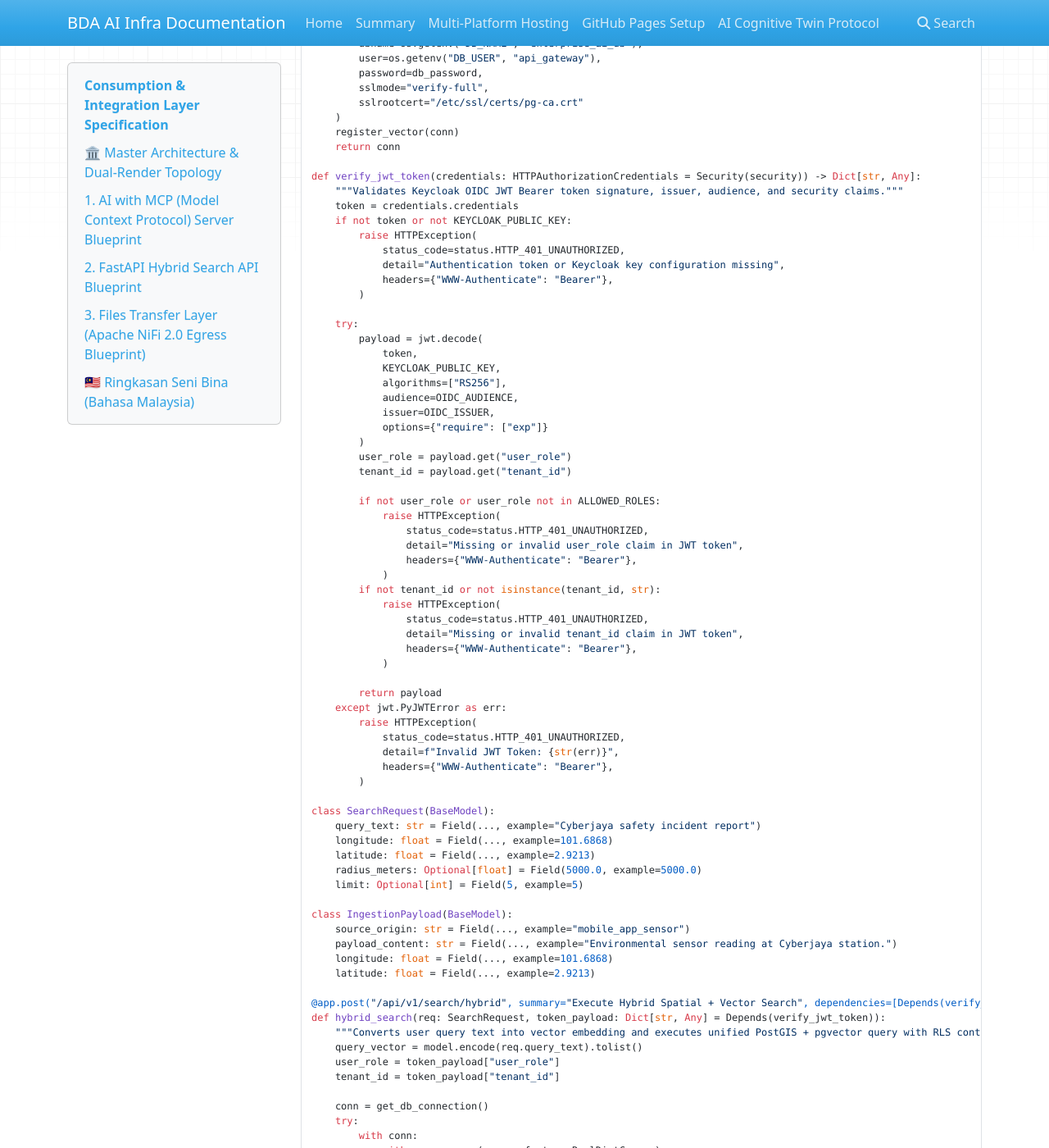
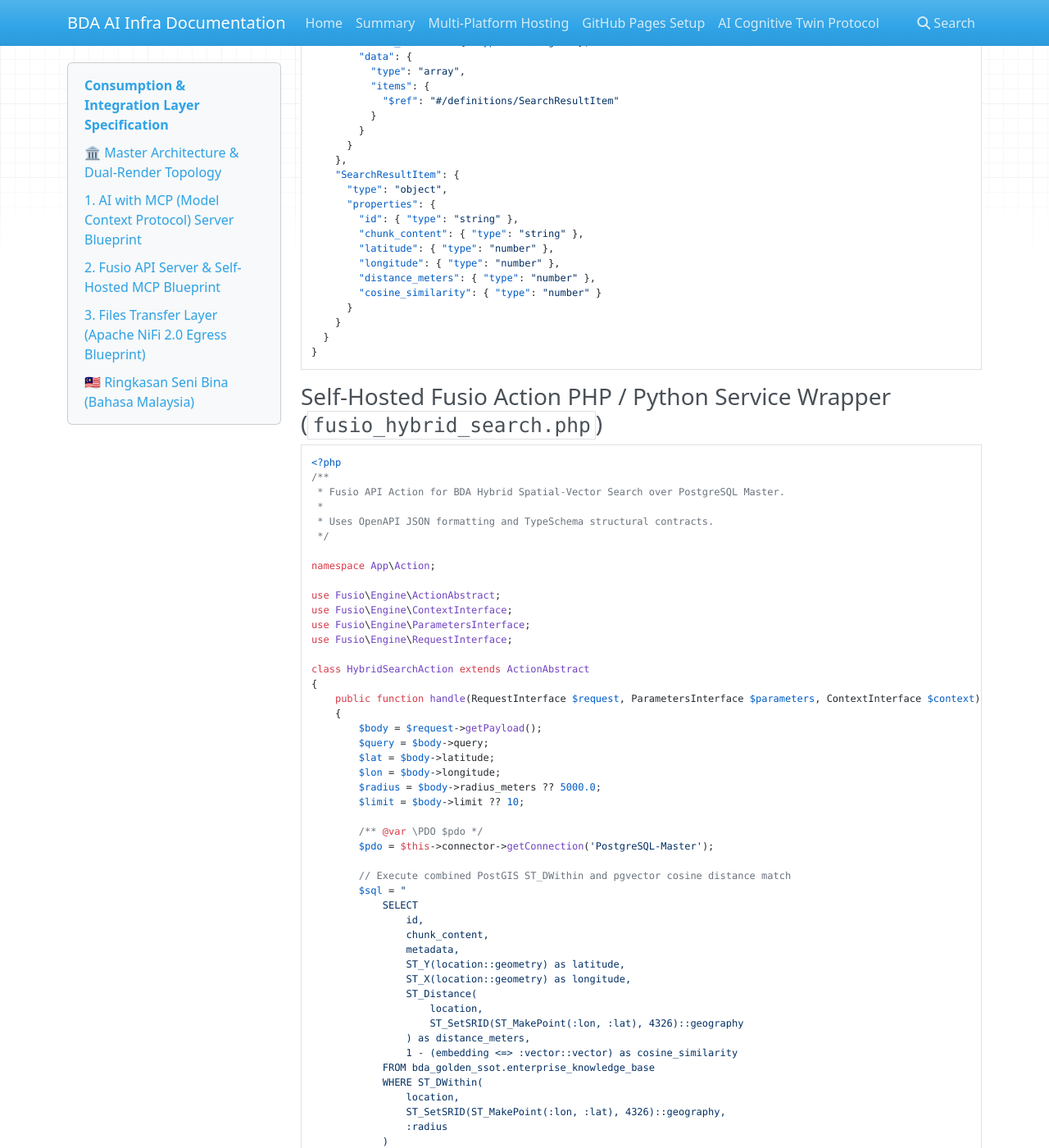
Before and after one commit to linuxmalaysia/bda-ai-infra, an MkDocs documentation site: the page built from docs/reference/consumption-and-integration-layer.md, in a window 1280 px wide and 1400 px high, scrolled down 7911 px. Shown: the whole window at 82% size. Built offline with MkDocs 1.6.1, drawn with Linux system fonts in a browser that asks for light colours; nearby versions of some CDN libraries; some of the changed text lies outside the part shown.

Commit message:
docs: adopt Fusio API Server, TypeSchema, and self-hosted MCP
Adopts Fusio API Server for API services and self-hosted Model Context Protocol (MCP) servers. Integrates TypeSchema specification definitions and OpenAPI JSON formatting standards across the Consumption & Integration Layer.

Co-authored-by: google-labs-jules[bot] <161369871+google-labs-jules[bot]@users.noreply.github.com>

````diff
--- a/docs/reference/consumption-and-integration-layer.md
+++ b/docs/reference/consumption-and-integration-layer.md
@@ -1,7 +1,7 @@
 ---
 okf_version: "0.2"
 title: "Consumption & Integration Layer Specification"
-description: "Master reference specification and operational blueprints for the Consumption & Integration Layer, encompassing MCP Servers, FastAPI Hybrid APIs, and Apache NiFi 2.0 Egress Pipelines."
+description: "Master reference specification and operational blueprints for the Consumption & Integration Layer, encompassing Fusio API Server, TypeSchema, OpenAPI specifications, self-hosted MCP Servers, and Apache NiFi 2.0 Egress Pipelines."
 type: reference
 status: active
 timestamp: "2026-09-08T00:00:00Z"
@@ -9,7 +9,9 @@ stale_after: "2027-09-08T00:00:00Z"
 topics:
   - consumption-layer
   - mcp
-  - fastapi
+  - fusio
+  - typeschema
+  - openapi
   - nifi
   - postgresql
   - pgvector
@@ -23,6 +25,12 @@ sources:
     description: "PostgreSQL & pgvector Enterprise Strategy Specification."
   - url: "docs/reference/apache-nifi-2-master-data-plane-and-migration.md"
     description: "Apache NiFi 2.0 Master Data Plane Architecture and Migration Guide."
+  - url: "https://www.fusio-project.org/"
+    description: "Fusio API Management & API Server Platform."
+  - url: "https://typeschema.org/specification"
+    description: "TypeSchema JSON Specification."
+  - url: "https://www.openapis.org/"
+    description: "OpenAPI Specification."
   - url: "https://modelcontextprotocol.io"
     description: "Model Context Protocol Specification."
 ---
@@ -85,13 +93,13 @@ The Consumption & Integration Layer provides three dedicated ingress/egress para
   <text x="50" y="240" font-family="-apple-system, BlinkMacSystemFont, 'Segoe UI', Roboto, sans-serif" font-size="11" fill="#E2E8F0">• Dynamic Context Retrieval</text>
   <text x="50" y="258" font-family="-apple-system, BlinkMacSystemFont, 'Segoe UI', Roboto, sans-serif" font-size="11" fill="#E2E8F0">• Keycloak OIDC Service Account</text>
 
-  <!-- Component 2: FastAPI -->
+  <!-- Component 2: Fusio API Server -->
   <rect x="350" y="160" width="260" height="140" fill="#0F172A" stroke="#22C55E" stroke-width="1" rx="6"/>
-  <text x="360" y="182" font-family="-apple-system, BlinkMacSystemFont, 'Segoe UI', Roboto, sans-serif" font-size="13" font-weight="bold" fill="#86EFAC">2. FastAPI REST/gRPC Gateway</text>
-  <text x="360" y="202" font-family="Consolas, Monaco, monospace" font-size="10" fill="#4ADE80">Port 8000 / OpenAPI 3.1</text>
-  <text x="360" y="222" font-family="-apple-system, BlinkMacSystemFont, 'Segoe UI', Roboto, sans-serif" font-size="11" fill="#E2E8F0">• Hybrid Search Endpoints</text>
-  <text x="360" y="240" font-family="-apple-system, BlinkMacSystemFont, 'Segoe UI', Roboto, sans-serif" font-size="11" fill="#E2E8F0">• Data Ingestion Webhooks</text>
-  <text x="360" y="258" font-family="-apple-system, BlinkMacSystemFont, 'Segoe UI', Roboto, sans-serif" font-size="11" fill="#E2E8F0">• JWT OAuth2 Security Perimeter</text>
+  <text x="360" y="182" font-family="-apple-system, BlinkMacSystemFont, 'Segoe UI', Roboto, sans-serif" font-size="13" font-weight="bold" fill="#86EFAC">2. Fusio API Server &amp; Gateway</text>
+  <text x="360" y="202" font-family="Consolas, Monaco, monospace" font-size="10" fill="#4ADE80">Port 8080 / OpenAPI &amp; TypeSchema</text>
+  <text x="360" y="222" font-family="-apple-system, BlinkMacSystemFont, 'Segoe UI', Roboto, sans-serif" font-size="11" fill="#E2E8F0">• TypeSchema Data Contracts</text>
+  <text x="360" y="240" font-family="-apple-system, BlinkMacSystemFont, 'Segoe UI', Roboto, sans-serif" font-size="11" fill="#E2E8F0">• OpenAPI JSON Formatted Actions</text>
+  <text x="360" y="258" font-family="-apple-system, BlinkMacSystemFont, 'Segoe UI', Roboto, sans-serif" font-size="11" fill="#E2E8F0">• OAuth2 / OIDC Security Perimeter</text>
 
   <!-- Component 3: File Transfer NiFi Egress -->
   <rect x="660" y="160" width="260" height="140" fill="#0F172A" stroke="#F59E0B" stroke-width="1" rx="6"/>
@@ -139,8 +147,8 @@ flowchart TD
     end
 
     subgraph ConsumptionLayer ["Consumption & Integration Layer"]
-        MCP["1. Custom Python MCP Server<br/>(FastMCP / Tool Invocation)"]
-        FastAPI["2. FastAPI REST/gRPC Gateway<br/>(Hybrid Search & Webhooks)"]
+        MCP["1. Self-Hosted MCP Server<br/>(Tool Invocation & Prompts)"]
+        Fusio["2. Fusio API Server & Gateway<br/>(TypeSchema & OpenAPI REST)"]
         NiFiEgress["3. NiFi 2.0 Egress Pipeline<br/>(PGP Encrypt & PutSFTP)"]
     end
 
@@ -151,11 +159,11 @@ flowchart TD
     end
 
     LLM -->|"JSON-RPC 2.0 / MCP Protocol"| MCP
-    WebApps -->|"HTTPS REST / OAuth2 JWT"| FastAPI
+    WebApps -->|"HTTPS REST / OAuth2 JWT"| Fusio
     LegacyB2B <-->|"Secure SFTP / Encrypted Files"| NiFiEgress
 
     MCP -->|"Controlled Spatial + Vector SQL"| DatabaseHub
-    FastAPI -->|"Sub-10ms Hybrid SQL Joins"| DatabaseHub
+    Fusio -->|"TypeSchema Validation & SQL Joins"| DatabaseHub
     NiFiEgress <-->|"Cron Extraction & Ingestion Webhooks"| DatabaseHub
 
     DatabaseHub --- pgTDE
@@ -167,9 +175,9 @@ flowchart TD
 
 | Source Component | Target Component | Port / Protocol / API Ingress | Security Boundary / Access Key | Operational Significance / Flow Description |
 | :--- | :--- | :--- | :--- | :--- |
-| **LLM / AI Agent** | **MCP Server** | Stdio / `TCP 8080` (JSON-RPC 2.0) | Keycloak Service Account / Read-Only Tool Limits | Intercepts model prompts and executes deterministic `semantic_spatial_search` tools against PostgreSQL. |
-| **Web / Microservices** | **FastAPI Gateway** | `TCP 8000` / HTTPS REST API | OAuth2 Bearer JWT Token / APISIX Gateway | Exposes hybrid search endpoints and vector ingestion webhooks with sub-10ms target latency. |
-| **FastAPI Gateway** | **Apache NiFi 2.0** | `TCP 8443` / HTTPS Webhook | NiFi Mutual TLS (mTLS) Client Certificate | Streams incoming vector ingestion payloads directly into NiFi flow queues. |
+| **LLM / AI Agent** | **MCP Server** | Stdio / `TCP 8080` (JSON-RPC 2.0) | Keycloak Service Account / Read-Only Tool Limits | Self-hosted MCP server intercepting model prompts and executing deterministic `semantic_spatial_search` tools against PostgreSQL. |
+| **Web / Microservices** | **Fusio API Server** | `TCP 8080` / HTTPS REST API | OAuth2 Bearer JWT Token / APISIX Gateway | Exposes TypeSchema-validated endpoints formatted in OpenAPI JSON standard with sub-10ms target latency. |
+| **Fusio API Server** | **Apache NiFi 2.0** | `TCP 8443` / HTTPS Webhook | NiFi Mutual TLS (mTLS) Client Certificate | Streams incoming vector ingestion payloads directly into NiFi flow queues. |
 | **Apache NiFi 2.0** | **External SFTP Server** | `TCP 22` / SSH SFTP Protocol | SSH Public Key / PGP Encryption Key | Extracts scheduled SQL batches from PostgreSQL, packages encrypted CSVs/Parquet, and transfers via SFTP. |
 | **Consumption Layer** | **PostgreSQL Master** | `TCP 5432` / PostgreSQL TLS 1.3 | DB Role Permissions (`verify-full`, pgTDE key) | Executes unified SQL queries combining PostGIS `ST_DWithin` spatial buffers and `pgvector` HNSW distance matchers. |
 
@@ -410,172 +418,162 @@ if __name__ == "__main__":
 
 ---
 
-## 2. FastAPI Hybrid Search API Blueprint
+## 2. Fusio API Server & Self-Hosted MCP Blueprint
 
-For microservices, web apps, and internal tools requiring predictable low latency without autonomous AI agent orchestration, **FastAPI** provides an asynchronous API gateway.
+For microservices, web apps, external partners, and self-hosted autonomous AI agent orchestration, **Fusio API Server** serves as an open-source API management and API server platform. Fusio incorporates **TypeSchema** for strict JSON data contract definitions and formats endpoints into standard **OpenAPI** (JSON Schema) specifications.
 
-### Production FastAPI Application Code (`fastapi_gateway.py`)
+### Fusio API Server Configuration & TypeSchema Definition Specification (`fusio_app.json`)
 
-```python
-"""FastAPI Hybrid Search & Data Ingestion Gateway.
+```json
+{
+  "$schema": "https://typeschema.org/specification",
+  "title": "BDA Hybrid Search & Ingestion API",
+  "version": "6.0.0",
+  "definitions": {
+    "HybridSearchRequest": {
+      "type": "object",
+      "properties": {
+        "query": {
+          "type": "string",
+          "description": "Natural language query string for semantic vector matching"
+        },
+        "latitude": {
+          "type": "number",
+          "description": "WGS84 latitude coordinate"
+        },
+        "longitude": {
+          "type": "number",
+          "description": "WGS84 longitude coordinate"
+        },
+        "radius_meters": {
+          "type": "number",
+          "default": 5000.0,
+          "description": "Spatial search buffer radius in meters"
+        },
+        "limit": {
+          "type": "integer",
+          "default": 10
+        }
+      },
+      "required": ["query", "latitude", "longitude"]
+    },
+    "HybridSearchResponse": {
+      "type": "object",
+      "properties": {
+        "status": { "type": "string" },
+        "user_id": { "type": "string" },
+        "total_results": { "type": "integer" },
+        "data": {
+          "type": "array",
+          "items": {
+            "$ref": "#/definitions/SearchResultItem"
+          }
+        }
+      }
+    },
+    "SearchResultItem": {
+      "type": "object",
+      "properties": {
+        "id": { "type": "string" },
+        "chunk_content": { "type": "string" },
+        "latitude": { "type": "number" },
+        "longitude": { "type": "number" },
+        "distance_meters": { "type": "number" },
+        "cosine_similarity": { "type": "number" }
+      }
+    }
+  }
+}
+```
 
-Author: BDA Infrastructure Team
-License: Apache-2.0
-"""
+### Self-Hosted Fusio Action PHP / Python Service Wrapper (`fusio_hybrid_search.php`)
 
-import os
-import requests
-import jwt
-from typing import List, Optional, Dict, Any
-from fastapi import FastAPI, Depends, HTTPException, status, Security
-from fastapi.security import HTTPBearer, HTTPAuthorizationCredentials
-from pydantic import BaseModel, Field
-import psycopg2
-from psycopg2.extras import RealDictCursor
-from pgvector.psycopg2 import register_vector
-from sentence_transformers import SentenceTransformer
+```php
+<?php
+/**
+ * Fusio API Action for BDA Hybrid Spatial-Vector Search over PostgreSQL Master.
+ *
+ * Uses OpenAPI JSON formatting and TypeSchema structural contracts.
+ */
 
-app = FastAPI(
-    title="BDA Lakehouse Hybrid Search & Ingestion API",
-    version="2.0.0",
-    description="Low-latency REST API exposing PostgreSQL pgvector, PostGIS, and NiFi ingestion webhooks."
-)
+namespace App\Action;
 
-security = HTTPBearer()
+use Fusio\Engine\ActionAbstract;
+use Fusio\Engine\ContextInterface;
+use Fusio\Engine\ParametersInterface;
+use Fusio\Engine\RequestInterface;
 
-# Pre-load local transformer model
-MODEL_PATH = os.getenv("EMBEDDING_MODEL_PATH", "/opt/models/WhereIsAI/UAE-Large-V1")
-model = SentenceTransformer(MODEL_PATH, local_files_only=True)
+class HybridSearchAction extends ActionAbstract
+{
+    public function handle(RequestInterface $request, ParametersInterface $parameters, ContextInterface $context): mixed
+    {
+        $body = $request->getPayload();
+        $query = $body->query;
+        $lat = $body->latitude;
+        $lon = $body->longitude;
+        $radius = $body->radius_meters ?? 5000.0;
+        $limit = $body->limit ?? 10;
 
-NIFI_WEBHOOK_URL = os.getenv("NIFI_WEBHOOK_URL", "https://nifi.master.internal:8443/content-ingest")
-KEYCLOAK_PUBLIC_KEY = os.getenv("KEYCLOAK_PUBLIC_KEY")  # PEM-encoded RSA public key from Keycloak realm
-OIDC_ISSUER = os.getenv("OIDC_ISSUER", "https://idp.master.internal/realms/bda-realm")
-OIDC_AUDIENCE = os.getenv("OIDC_AUDIENCE", "bda-api-service")
+        /** @var \PDO $pdo */
+        $pdo = $this->connector->getConnection('PostgreSQL-Master');
 
-def get_db_connection():
-    """Connects to PostgreSQL Master with TLS verification."""
-    db_password = os.getenv("DB_PASSWORD")
-    if not db_password:
-        raise RuntimeError("DB_PASSWORD environment variable must be set in deployment secret store.")
+        // Execute combined PostGIS ST_DWithin and pgvector cosine distance match
+        $sql = "
+            SELECT
+                id,
+                chunk_content,
+                metadata,
+                ST_Y(location::geometry) as latitude,
+                ST_X(location::geometry) as longitude,
+                ST_Distance(
+                    location,
+                    ST_SetSRID(ST_MakePoint(:lon, :lat), 4326)::geography
+                ) as distance_meters,
+                1 - (embedding <=> :vector::vector) as cosine_similarity
+            FROM bda_golden_ssot.enterprise_knowledge_base
+            WHERE ST_DWithin(
+                location,
+                ST_SetSRID(ST_MakePoint(:lon, :lat), 4326)::geography,
+                :radius
+            )
+            ORDER BY embedding <=> :vector::vector ASC
+            LIMIT :limit;
+        ";
 
-    conn = psycopg2.connect(
-        host=os.getenv("DB_HOST", "postgres.master.internal"),
-        dbname=os.getenv("DB_NAME", "enterprise_ai_db"),
-        user=os.getenv("DB_USER", "api_gateway"),
-        password=db_password,
-        sslmode="verify-full",
-        sslrootcert="/etc/ssl/certs/pg-ca.crt"
-    )
-    register_vector(conn)
-    return conn
+        // Embedding vector generated via local inference sidecar
+        $vectorStr = $this->generateVectorEmbedding($query);
 
-def verify_jwt_token(credentials: HTTPAuthorizationCredentials = Security(security)) -> Dict[str, Any]:
-    """Validates Keycloak OIDC JWT Bearer token signature, issuer, audience, and security claims."""
-    token = credentials.credentials
-    if not token or not KEYCLOAK_PUBLIC_KEY:
-        raise HTTPException(
-            status_code=status.HTTP_401_UNAUTHORIZED,
-            detail="Authentication token or Keycloak key configuration missing",
-            headers={"WWW-Authenticate": "Bearer"},
-        )
+        $stmt = $pdo->prepare($sql);
+        $stmt->bindValue(':lon', $lon);
+        $stmt->bindValue(':lat', $lat);
+        $stmt->bindValue(':vector', $vectorStr);
+        $stmt->bindValue(':radius', $radius);
+        $stmt->bindValue(':limit', $limit, \PDO::PARAM_INT);
+        $stmt->execute();
 
-    try:
-        payload = jwt.decode(
-            token,
-            KEYCLOAK_PUBLIC_KEY,
-            algorithms=["RS256"],
-            audience=OIDC_AUDIENCE,
-            issuer=OIDC_ISSUER,
-            options={"require": ["exp"]}
-        )
-        user_role = payload.get("user_role")
-        tenant_id = payload.get("tenant_id")
+        $results = $stmt->fetchAll(\PDO::FETCH_ASSOC);
 
-        if not user_role or user_role not in ALLOWED_ROLES:
-            raise HTTPException(
-                status_code=status.HTTP_401_UNAUTHORIZED,
-                detail="Missing or invalid user_role claim in JWT token",
-                headers={"WWW-Authenticate": "Bearer"},
-            )
-        if not tenant_id or not isinstance(tenant_id, str):
-            raise HTTPException(
-                status_code=status.HTTP_401_UNAUTHORIZED,
-                detail="Missing or invalid tenant_id claim in JWT token",
-                headers={"WWW-Authenticate": "Bearer"},
-            )
-
-        return payload
-    except jwt.PyJWTError as err:
-        raise HTTPException(
-            status_code=status.HTTP_401_UNAUTHORIZED,
-            detail=f"Invalid JWT Token: {str(err)}",
-            headers={"WWW-Authenticate": "Bearer"},
-        )
-
-class SearchRequest(BaseModel):
-    query_text: str = Field(..., example="Cyberjaya safety incident report")
-    longitude: float = Field(..., example=101.6868)
-    latitude: float = Field(..., example=2.9213)
-    radius_meters: Optional[float] = Field(5000.0, example=5000.0)
-    limit: Optional[int] = Field(5, example=5)
-
-class IngestionPayload(BaseModel):
-    source_origin: str = Field(..., example="mobile_app_sensor")
-    payload_content: str = Field(..., example="Environmental sensor reading at Cyberjaya station.")
-    longitude: float = Field(..., example=101.6868)
-    latitude: float = Field(..., example=2.9213)
-
-@app.post("/api/v1/search/hybrid", summary="Execute Hybrid Spatial + Vector Search", dependencies=[Depends(verify_jwt_token)])
-def hybrid_search(req: SearchRequest, token_payload: Dict[str, Any] = Depends(verify_jwt_token)):
-    """Converts user query text into vector embedding and executes unified PostGIS + pgvector query with RLS context injection."""
-    query_vector = model.encode(req.query_text).tolist()
-    user_role = token_payload["user_role"]
-    tenant_id = token_payload["tenant_id"]
-
-    conn = get_db_connection()
-    try:
-        with conn:
-            with conn.cursor(cursor_factory=RealDictCursor) as cur:
-                # Inject authenticated user context parameters for PostgreSQL Row-Level Security (RLS) via set_config
-                cur.execute("SELECT set_config('app.current_user_role', %s, true);", (user_role,))
-                cur.execute("SELECT set_config('app.current_tenant_id', %s, true);", (tenant_id,))
-
-                sql = """
-                    SELECT
-                        uuid,
-                        source_origin,
-                        payload_content,
-                        ST_AsText(spatial_coordinates) AS location_wkt,
-                        ST_Distance(spatial_coordinates, ST_SetSRID(ST_MakePoint(%s, %s), 4326)::geography) AS distance_meters,
-                        1 - (semantic_embedding <=> %s::vector) AS cosine_similarity
-                    FROM secure_ai_lakehouse
-                    WHERE ST_DWithin(spatial_coordinates, ST_SetSRID(ST_MakePoint(%s, %s), 4326)::geography, %s)
-                    ORDER BY semantic_embedding <=> %s::vector
-                    LIMIT %s;
-                """
-                cur.execute(sql, (req.longitude, req.latitude, query_vector, req.longitude, req.latitude, req.radius_meters, query_vector, req.limit))
-                results = cur.fetchall()
-                return {"status": "success", "count": len(results), "data": results}
-    finally:
-        conn.close()
-
-@app.post("/api/v1/ingest/webhook", summary="Stream Ingestion Payload into NiFi Ingestion Queue", dependencies=[Depends(verify_jwt_token)])
-def stream_ingestion_webhook(payload: IngestionPayload):
-    """Receives data payloads from external sources and dispatches directly to Apache NiFi 2.0 queue."""
-    nifi_payload = {
-        "source_origin": payload.source_origin,
-        "payload_content": payload.payload_content,
-        "wkt_location": f"POINT({payload.longitude} {payload.latitude})"
+        return $this->response->build(200, [], [
+            'status' => 'success',
+            'user_id' => $context->getUser()->getUserId(),
+            'total_results' => count($results),
+            'data' => $results
+        ]);
     }
 
-    try:
-        response = requests.post(NIFI_WEBHOOK_URL, json=nifi_payload, verify="/etc/ssl/certs/nifi-ca.crt", timeout=5.0)
-        if response.status_code in [200, 202]:
-            return {"status": "queued", "nifi_response": response.status_code}
-        else:
-            raise HTTPException(status_code=500, detail=f"NiFi ingestion queue rejected payload: {response.text}")
-    except Exception as e:
-        raise HTTPException(status_code=500, detail=f"Failed to reach NiFi Webhook: {str(e)}")
+    private function generateVectorEmbedding(string $text): string
+    {
+        // Local embedding service execution call
+        $ch = curl_init('http://localhost:8081/embed');
+        curl_setopt($ch, CURLOPT_POSTFIELDS, json_encode(['text' => $text]));
+        curl_setopt($ch, CURLOPT_HTTPHEADER, ['Content-Type: application/json']);
+        curl_setopt($ch, CURLOPT_RETURNTRANSFER, true);
+        $res = curl_exec($ch);
+        curl_close($ch);
+        $data = json_decode($res, true);
+        return '[' . implode(',', $data['embedding']) . ']';
+    }
+}
 ```
 
 ---
````
Also changed, not shown: docs/reference/enterprise-ai-etl-lifecycle-and-multi-tenancy.md (+4 -4 lines).
